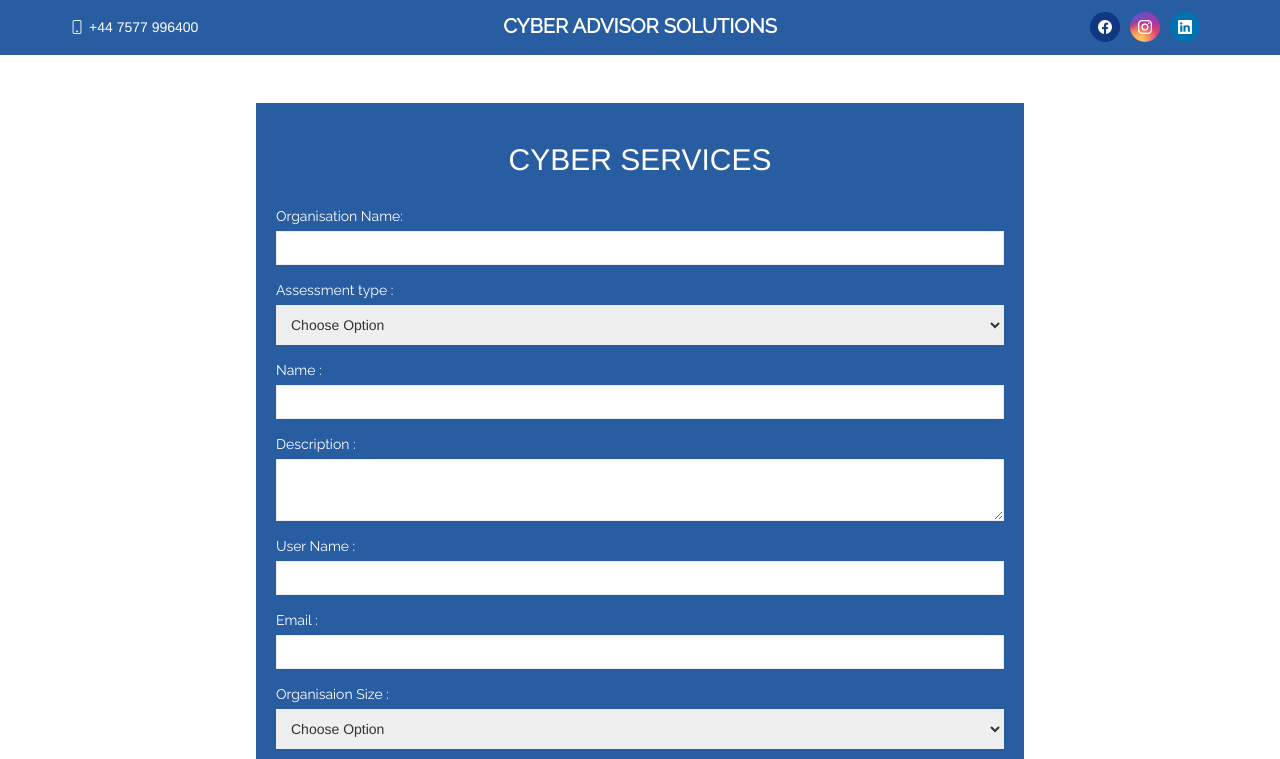
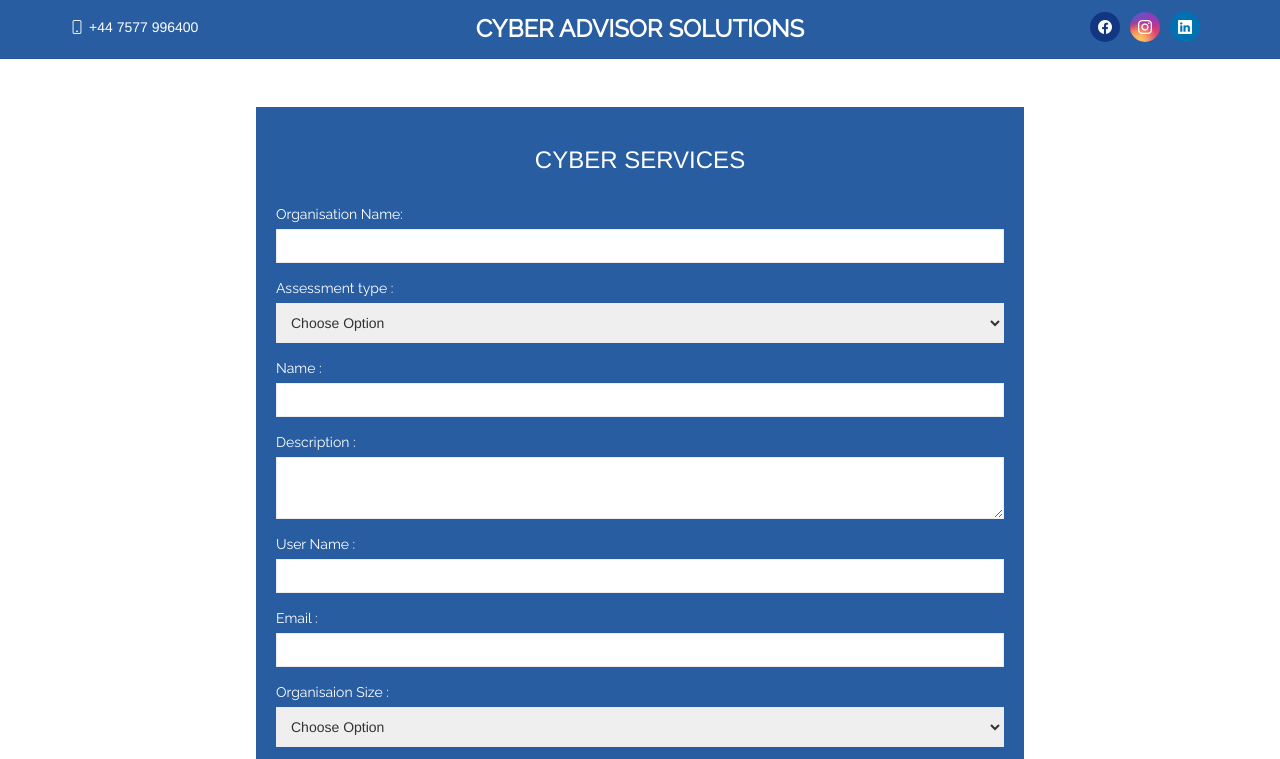
Before and after one commit to Vasave-Dev/cyberadvisor.solutions, a plain HTML site: page index.html in a window 1280 px wide. Shown: the top 759 px of the page. Drawn offline with nearby package versions, Linux system fonts and the light colour scheme.

Commit message:
Update style.css

```diff
--- a/style.css
+++ b/style.css
@@ -66,7 +66,7 @@ form .CAS_button.light, .CAS_button.light {
  text-align: left;
  width: 60%;
 }
-.cyber-services-form h2{text-transform: uppercase; padding-bottom: 0px; text-align: center;}
+.cyber-services-form h2{text-transform: uppercase; padding-bottom: 0px; text-align: center;font-size: 24px;}
 form input {
   border:1px solid #eee;
   border-radius:0 !important;
@@ -158,7 +158,7 @@ input, optgroup, select, textarea, .form-control{
 .float-right{float: right;}
 .header-logo{
   color: white;
-  font-size: 20px;
+  font-size: 24px;
   text-transform: uppercase;
   font-weight: 600;
   font-family: 'Raleway';
```
